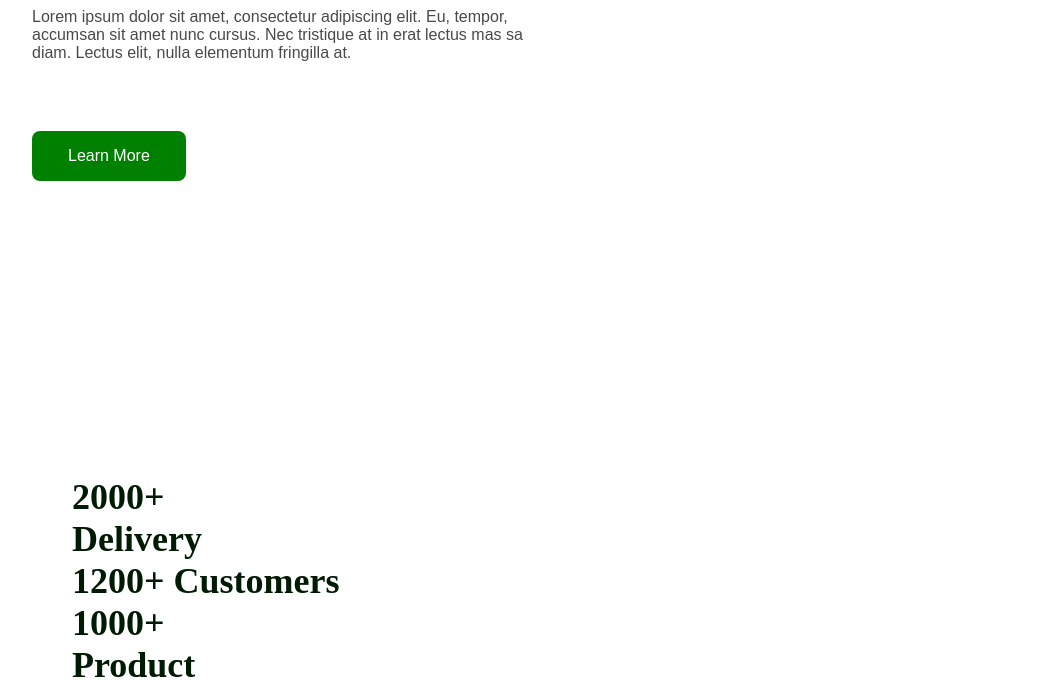
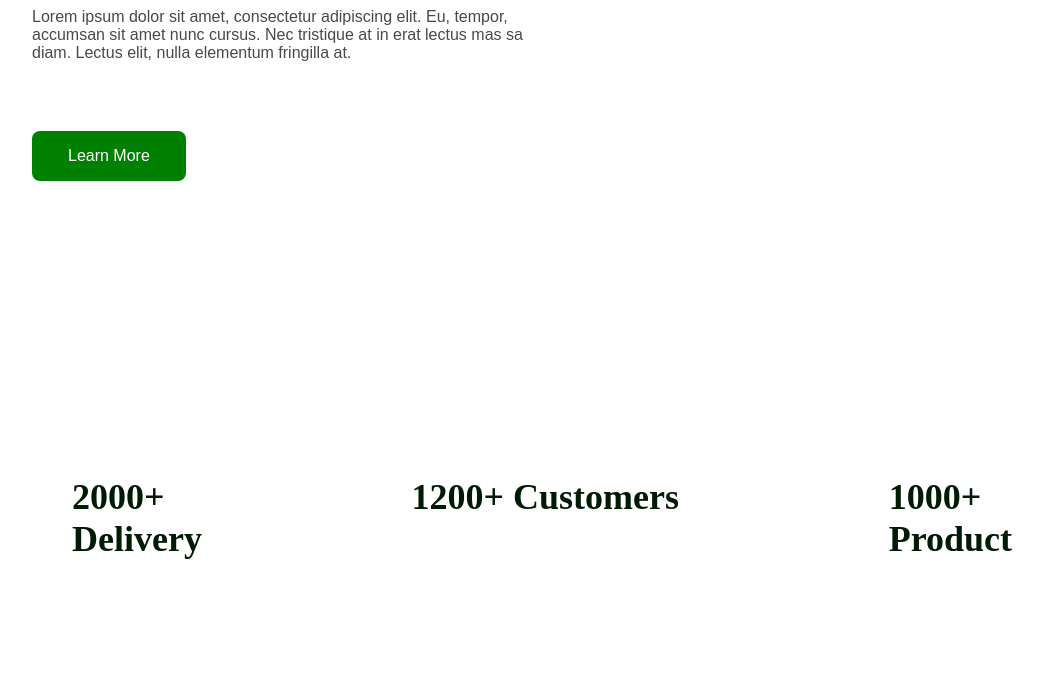
Before and after one commit to TashtandyevBaysal/exam, a plain HTML site: page index.html in a window 1280 px wide. Shown: the part 480-1166 px from the top of the page, without its empty margins (120-1163 px from the left). After the commit the page ends 1040 px from the top, so only its background shows below. Drawn offline with Linux system fonts and the light colour scheme.

Commit message:
Update main.css

```diff
--- a/css/main.css
+++ b/css/main.css
@@ -29,6 +29,9 @@ header .li_2 {
     font-weight: 700;
     line-height: normal;
     list-style: none;
+     list-style: none;
+    display: flex;
+    justify-content: space-between;
 
 }
 header {
```
